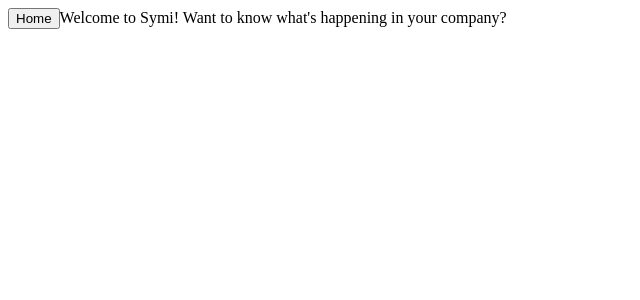
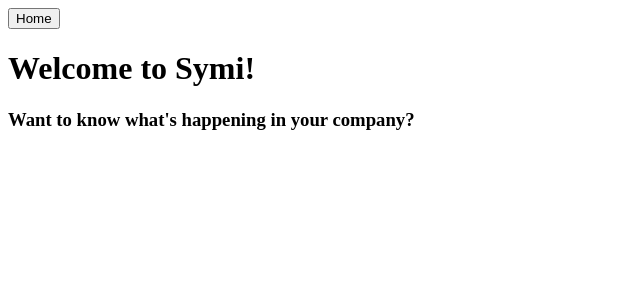
Before and after one commit to project-symi/frontend-symi, a Next.js app: page /ceo in a window 1280 px wide. Shown: the top 300 px of the page, without its empty margins (0-640 px from the left). Built offline with nearby package versions, Linux system fonts and the light colour scheme.

Commit message:
added Navbar component for returning to home page

```diff
--- /dev/null
+++ b/components/Navbar.js
@@ -0,0 +1,9 @@
+import Link from 'next/link';
+
+const Navbar = () => (
+  <Link href="/">
+    <button> Home </button>
+  </Link>
+);
+
+export default Navbar;
--- a/pages/ceo.js
+++ b/pages/ceo.js
@@ -1,12 +1,11 @@
 /* eslint-disable react/no-unescaped-entities */
-import Link from 'next/link';
+import Navbar from '../components/Navbar';
 
 const Ceo = () => (
   <div>
-    <Link href="/">
-      <button> Home </button>
-    </Link>
-    Welcome to Symi! Want to know what's happening in your company?
+    <Navbar></Navbar>
+    <h1>Welcome to Symi!</h1>
+    <h3>Want to know what's happening in your company?</h3>
   </div>
 );
 
```
Also changed, not shown: pages/employee.js (+4 -5 lines), 1 other file (tests, documents, lock files or other folders).
